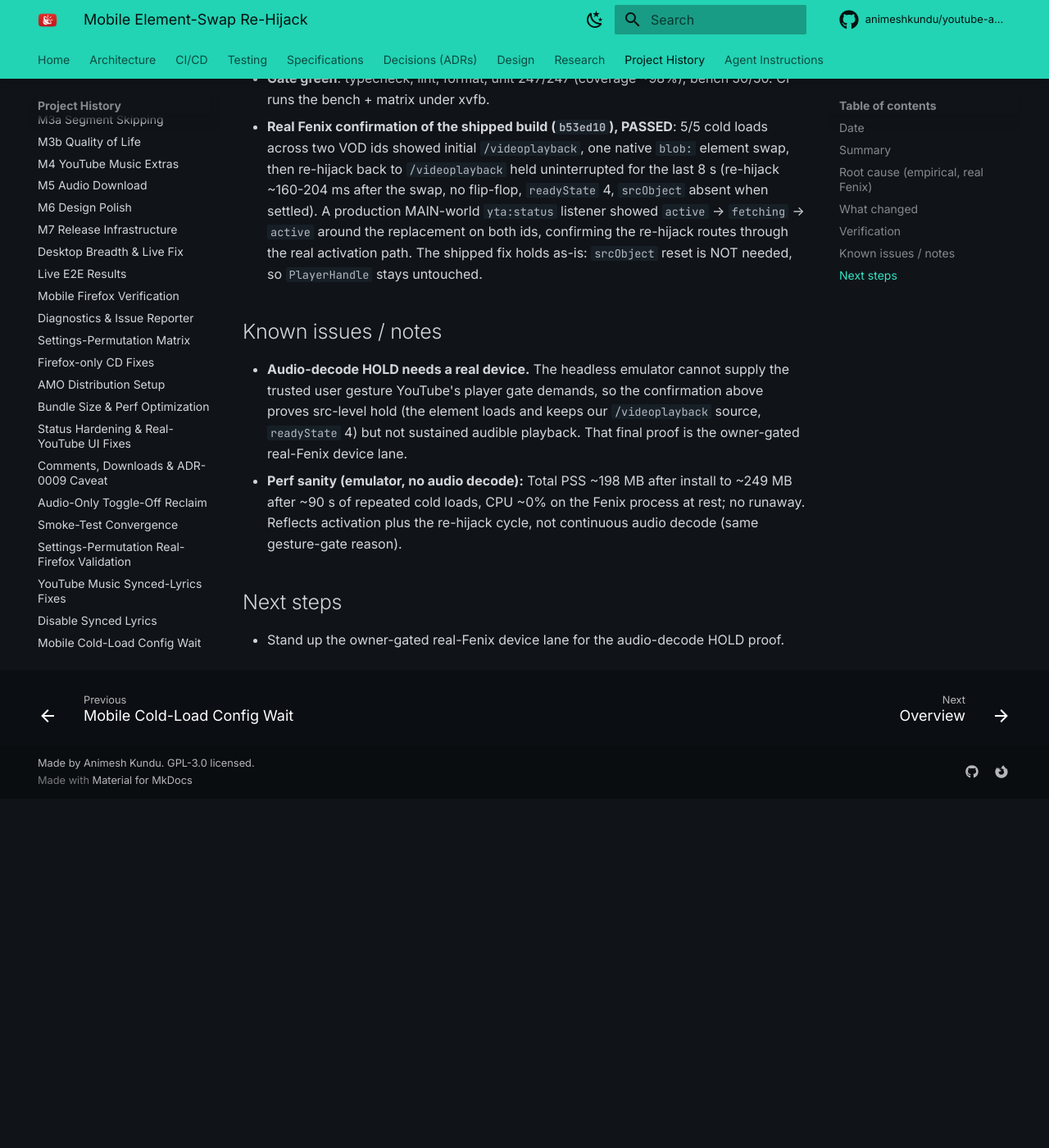
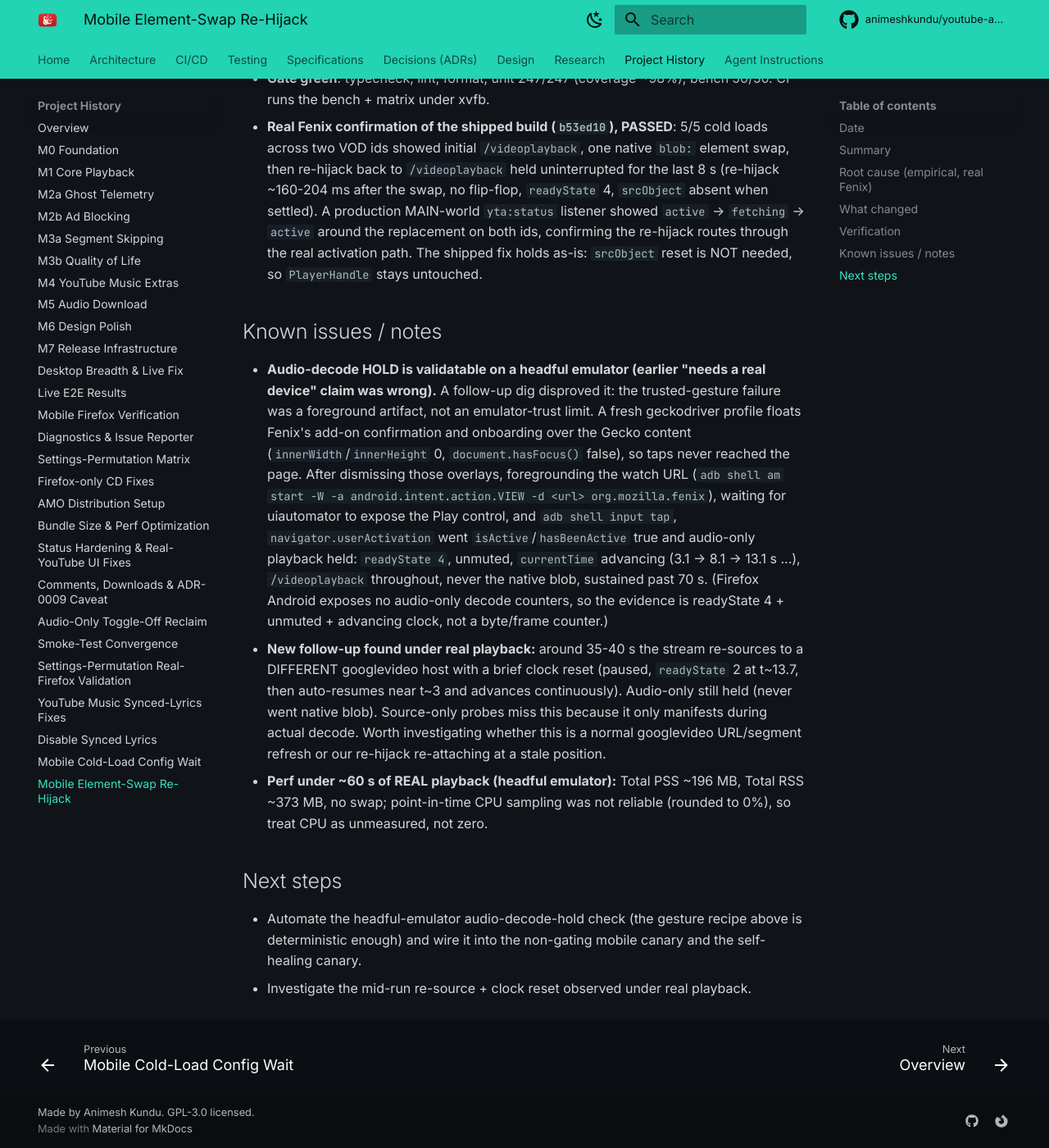
Before and after one commit to animeshkundu/youtube-audio, an MkDocs documentation site: the page built from docs/history/2026-07-13-mobile-element-swap-rehijack.md, in a window 1280 px wide and 1400 px high, scrolled down 2207 px. Shown: the whole window at 82% size. Built offline with MkDocs 1.6.1 and Material for MkDocs 9.7.7, drawn with Linux system fonts in a browser that asks for light colours; comment, search, counter and statistics services are not loaded; before the commit the page ends 3181 px from its top, so only the background shows below that.

Commit message:
Correct the mobile audio-decode claim: headful emulator can validate it
An adversarial follow-up disproved the earlier 'audio-decode hold needs a real
device' claim. The trusted-gesture failure was a foreground artifact, not an
emulator-trust limit: a fresh geckodriver profile floats Fenix's add-on and
onboarding overlays over the Gecko content (innerWidth/Height 0, hasFocus false),
so taps missed the page. After dismissing them, foregrounding the watch URL via
am start, waiting for the uiautomator Play control, and adb input tap, the gesture
registers as trusted and audio-only playback holds (readyState 4, unmuted,
advancing clock, /videoplayback throughout, past 70s). Also records a new
follow-up seen only under real playback: a mid-run re-source to a different
googlevideo host with a brief clock reset (audio-only still held).

```diff
--- a/docs/history/2026-07-13-mobile-element-swap-rehijack.md
+++ b/docs/history/2026-07-13-mobile-element-swap-rehijack.md
@@ -80,14 +80,28 @@
 
 ## Known issues / notes
 
-- **Audio-decode HOLD needs a real device.** The headless emulator cannot supply the trusted user
-  gesture YouTube's player gate demands, so the confirmation above proves src-level hold (the element
-  loads and keeps our `/videoplayback` source, `readyState` 4) but not sustained audible playback.
-  That final proof is the owner-gated real-Fenix device lane.
-- **Perf sanity (emulator, no audio decode):** Total PSS ~198 MB after install to ~249 MB after ~90 s
-  of repeated cold loads, CPU ~0% on the Fenix process at rest; no runaway. Reflects activation plus
-  the re-hijack cycle, not continuous audio decode (same gesture-gate reason).
+- **Audio-decode HOLD is validatable on a headful emulator (earlier "needs a real device" claim was
+  wrong).** A follow-up dig disproved it: the trusted-gesture failure was a foreground artifact, not
+  an emulator-trust limit. A fresh geckodriver profile floats Fenix's add-on confirmation and
+  onboarding over the Gecko content (`innerWidth`/`innerHeight` 0, `document.hasFocus()` false), so
+  taps never reached the page. After dismissing those overlays, foregrounding the watch URL
+  (`adb shell am start -W -a android.intent.action.VIEW -d <url> org.mozilla.fenix`), waiting for
+  uiautomator to expose the Play control, and `adb shell input tap`, `navigator.userActivation`
+  went `isActive`/`hasBeenActive` true and audio-only playback held: `readyState 4`, unmuted,
+  `currentTime` advancing (3.1 -> 8.1 -> 13.1 s ...), `/videoplayback` throughout, never the native
+  blob, sustained past 70 s. (Firefox Android exposes no audio-only decode counters, so the evidence
+  is readyState 4 + unmuted + advancing clock, not a byte/frame counter.)
+- **New follow-up found under real playback:** around 35-40 s the stream re-sources to a DIFFERENT
+  googlevideo host with a brief clock reset (paused, `readyState` 2 at t~13.7, then auto-resumes near
+  t~3 and advances continuously). Audio-only still held (never went native blob). Source-only probes
+  miss this because it only manifests during actual decode. Worth investigating whether this is a
+  normal googlevideo URL/segment refresh or our re-hijack re-attaching at a stale position.
+- **Perf under ~60 s of REAL playback (headful emulator):** Total PSS ~196 MB, Total RSS ~373 MB, no
+  swap; point-in-time CPU sampling was not reliable (rounded to 0%), so treat CPU as unmeasured, not
+  zero.
 
 ## Next steps
 
-- Stand up the owner-gated real-Fenix device lane for the audio-decode HOLD proof.
+- Automate the headful-emulator audio-decode-hold check (the gesture recipe above is deterministic
+  enough) and wire it into the non-gating mobile canary and the self-healing canary.
+- Investigate the mid-run re-source + clock reset observed under real playback.
```
Also changed, not shown: docs/specs/SPEC-002-m1-core-playback.md (+1 -1 lines).
